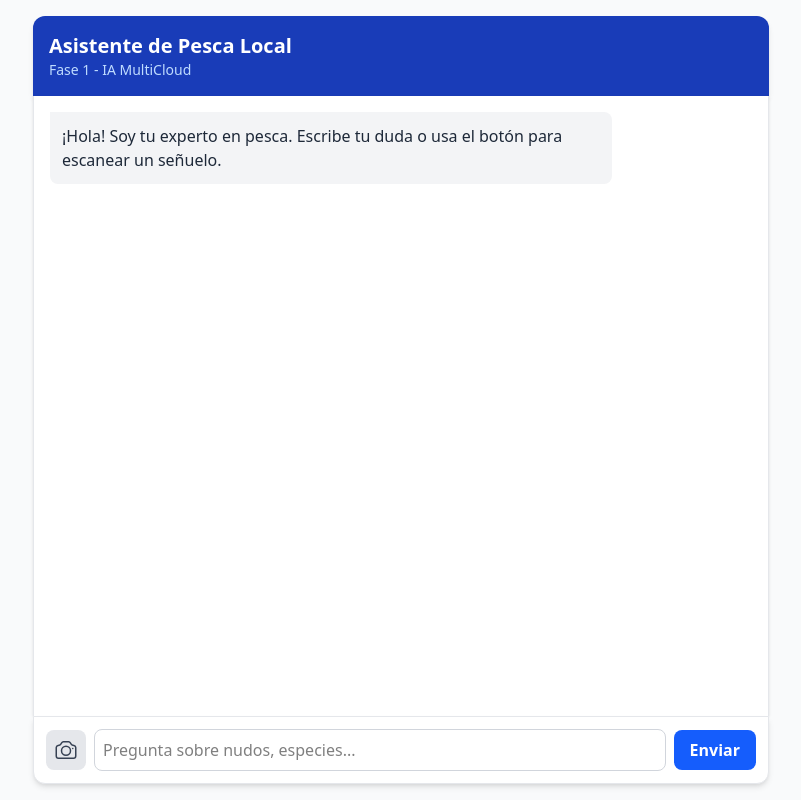
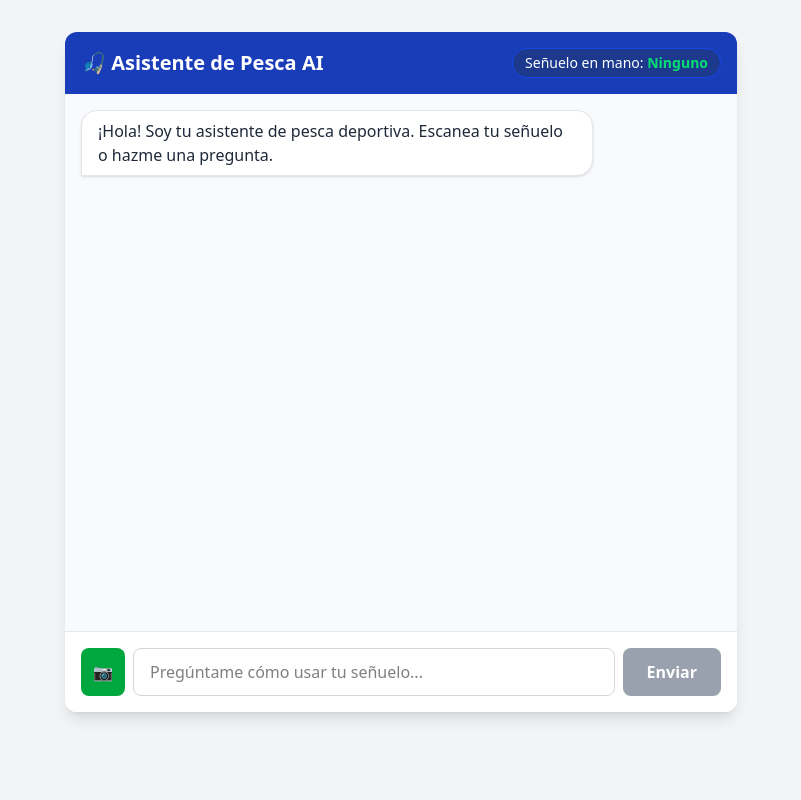
Before and after one commit to blame1617/asistente-pesca-front, a Next.js app: page / in a window 1280 px wide. Shown: the whole page, without its empty margins (239-1040 px from the left). Built offline with nearby package versions, Linux system fonts and the light colour scheme.

Commit message:
Agregado integracion con vision

```diff
--- a/src/app/page.tsx
+++ b/src/app/page.tsx
@@ -1,95 +1,171 @@
 "use client";
 
-import { useState } from "react";
+import { useState, useRef, useEffect } from 'react'; // <-- Agregado useEffect
 
-export default function Home() {
-  const [messages, setMessages] = useState([
-    { role: "assistant", content: "¡Hola! Soy tu experto en pesca. Escribe tu duda o usa el botón para escanear un señuelo." }
+// Definimos la estructura de un mensaje para TypeScript
+interface Mensaje {
+  role: string;
+  content: string;
+}
+
+export default function AsistentePesca() {
+  const [mensajes, setMensajes] = useState<Mensaje[]>([
+    { role: "assistant", content: "¡Hola! Soy tu asistente de pesca deportiva. Escanea tu señuelo o hazme una pregunta." }
   ]);
-  const [inputText, setInputText] = useState("");
+  const [inputUsuario, setInputUsuario] = useState("");
+  const [senueloActual, setSenueloActual] = useState("Ninguno");
+  const [cargando, setCargando] = useState(false);
 
-  const handleSendMessage = async () => {
-    if (!inputText.trim()) return;
+  const fileInputRef = useRef<HTMLInputElement>(null);
 
-    const userMessage = inputText;
+  // --- INICIO CÓDIGO AUTO-SCROLL ---
+  const messagesEndRef = useRef<HTMLDivElement>(null);
 
-    // 1. Agregamos el mensaje del usuario a la UI temporalmente
-    setMessages(prev => [...prev, { role: "user", content: userMessage }]);
-    setInputText("");
+  const scrollToBottom = () => {
+    messagesEndRef.current?.scrollIntoView({ behavior: "smooth" });
+  };
+
+  useEffect(() => {
+    scrollToBottom();
+  }, [mensajes, cargando]); // Se ejecuta cada vez que cambia el array de mensajes o el estado de carga
+  // --- FIN CÓDIGO AUTO-SCROLL ---
+
+  const escanearSenuelo = async (event: React.ChangeEvent<HTMLInputElement>) => {
+    // El signo de interrogación protege en caso de que el usuario cancele la subida
+    const file = event.target.files?.[0];
+    if (!file) return;
+
+    const formData = new FormData();
+    formData.append("file", file);
 
     try {
-      // 2. Conectamos con el backend de FastAPI
-      const response = await fetch("http://localhost:8000/chat", {
+      setSenueloActual("Analizando...");
+
+      const response = await fetch("http://127.0.0.1:8000/upload-image", {
         method: "POST",
-        headers: {
-          "Content-Type": "application/json",
-        },
-        body: JSON.stringify({ message: userMessage }),
+        body: formData,
       });
 
       const data = await response.json();
 
-      // 3. Agregamos la respuesta del backend a la UI
-      setMessages(prev => [...prev, data]);
+      if (data.status === "success") {
+        setSenueloActual(data.detected);
+        setMensajes((prev) => [
+          ...prev,
+          { role: "assistant", content: `📸 ¡Listo! He detectado que tienes un ${data.detected}. ¿En qué te puedo ayudar con él?` }
+        ]);
+      } else {
+        setSenueloActual("No detectado");
+        alert(data.message);
+      }
+    } catch (error) {
+      console.error("Error de conexión:", error);
+      setSenueloActual("Error de conexión");
+    } finally {
+      if (event.target) {
+        event.target.value = '';
+      }
+    }
+  };
 
+  const enviarMensaje = async (e: React.FormEvent<HTMLFormElement>) => {
+    e.preventDefault();
+    if (!inputUsuario.trim()) return;
+
+    const nuevoMensaje = { role: "user", content: inputUsuario };
+    const historialActualizado = [...mensajes, nuevoMensaje];
+
+    setMensajes(historialActualizado);
+    setInputUsuario("");
+    setCargando(true);
+
+    try {
+      const response = await fetch("http://127.0.0.1:8000/chat", {
+        method: "POST",
+        headers: { "Content-Type": "application/json" },
+        body: JSON.stringify({ messages: historialActualizado }),
+      });
+
+      const data = await response.json();
+
+      setMensajes((prev) => [...prev, { role: data.role, content: data.content }]);
     } catch (error) {
-      console.error("Error conectando con el backend:", error);
-      setMessages(prev => [...prev, { role: "assistant", content: "Error de conexión. ¿Está FastAPI encendido en el puerto 8000?" }]);
+      console.error("Error en el chat:", error);
+      setMensajes((prev) => [...prev, { role: "assistant", content: "Error al conectar con el servidor local." }]);
+    } finally {
+      setCargando(false);
     }
   };
 
   return (
-    <main className="flex flex-col h-screen max-w-3xl mx-auto p-4 bg-gray-50">
-      {/* Header */}
-      <header className="bg-blue-800 text-white p-4 rounded-t-xl shadow-md">
-        <h1 className="text-xl font-bold">Asistente de Pesca Local</h1>
-        <p className="text-sm text-blue-200">Fase 1 - IA MultiCloud</p>
-      </header>
+    <div className="min-h-screen bg-gray-100 p-4 md:p-8 font-sans">
+      <div className="max-w-2xl mx-auto bg-white rounded-xl shadow-lg overflow-hidden flex flex-col h-[85vh]">
 
-      {/* Área del Chat */}
-      <div className="flex-1 overflow-y-auto p-4 bg-white border-x border-gray-200 shadow-sm flex flex-col gap-3">
-        {messages.map((msg, index) => (
-          <div
-            key={index}
-            className={`p-3 rounded-lg max-w-[80%] whitespace-pre-wrap ${msg.role === "assistant"
-              ? "bg-gray-100 text-gray-800 self-start rounded-tl-none"
-              : "bg-blue-600 text-white self-end rounded-tr-none"
-              }`}
-          >
+        <div className="bg-blue-800 text-white p-4 flex justify-between items-center">
+          <h1 className="text-xl font-bold">🎣 Asistente de Pesca AI</h1>
+          <div className="text-sm bg-blue-900 px-3 py-1 rounded-full border border-blue-700">
+            Señuelo en mano: <span className="font-bold text-green-400">{senueloActual}</span>
+          </div>
+        </div>
+
+        <div className="flex-1 overflow-y-auto p-4 space-y-4 bg-gray-50">
+          {mensajes.map((msg, index) => (
+            <div key={index} className={`flex ${msg.role === 'user' ? 'justify-end' : 'justify-start'}`}>
+              <div className={`max-w-[80%] rounded-2xl px-4 py-2 ${msg.role === 'user'
+                ? 'bg-blue-600 text-white rounded-br-none'
+                : 'bg-white border border-gray-200 text-gray-800 rounded-bl-none shadow-sm'
+                }`}>
                 {msg.content}
               </div>
+            </div>
           ))}
+          {cargando && (
+            <div className="text-gray-400 text-sm italic">El asistente está escribiendo...</div>
+          )}
+          {/* DIV INVISIBLE DE ANCLAJE PARA EL SCROLL */}
+          <div ref={messagesEndRef} />
         </div>
 
-      {/* Barra de Input */}
-      <div className="bg-white p-3 border border-gray-200 rounded-b-xl shadow-md flex gap-2 items-center">
-        {/* Botón para Cámara / Subir Archivo */}
+        <div className="p-4 bg-white border-t border-gray-200">
+          <form onSubmit={enviarMensaje} className="flex gap-2">
+
+            <input
+              type="file"
+              accept="image/*"
+              capture="environment"
+              ref={fileInputRef}
+              onChange={escanearSenuelo}
+              className="hidden"
+            />
             <button
-          className="p-2 bg-gray-200 hover:bg-gray-300 text-gray-700 rounded-lg transition-colors"
+              type="button"
+              onClick={() => fileInputRef.current?.click()}
+              className="bg-green-600 hover:bg-green-700 text-white p-3 rounded-lg transition-colors flex-shrink-0"
               title="Escanear Señuelo"
             >
-          <svg xmlns="http://www.w3.org/2000/svg" fill="none" viewBox="0 0 24 24" strokeWidth={1.5} stroke="currentColor" className="w-6 h-6">
-            <path strokeLinecap="round" strokeLinejoin="round" d="M6.827 6.175A2.31 2.31 0 0 1 5.186 7.23c-.38.054-.757.112-1.134.175C2.999 7.58 2.25 8.507 2.25 9.574V18a2.25 2.25 0 0 0 2.25 2.25h15A2.25 2.25 0 0 0 21.75 18V9.574c0-1.067-.75-1.994-1.802-2.169a47.865 47.865 0 0 0-1.134-.175 2.31 2.31 0 0 1-1.64-1.055l-.822-1.316a2.192 2.192 0 0 0-1.736-1.039 48.774 48.774 0 0 0-5.232 0 2.192 2.192 0 0 0-1.736 1.039l-.821 1.316Z" />
-            <path strokeLinecap="round" strokeLinejoin="round" d="M16.5 12.75a4.5 4.5 0 1 1-9 0 4.5 4.5 0 0 1 9 0ZM18.75 10.5h.008v.008h-.008V10.5Z" />
-          </svg>
+              📷
             </button>
 
             <input
               type="text"
-          value={inputText}
-          onChange={(e) => setInputText(e.target.value)}
-          onKeyDown={(e) => e.key === 'Enter' && handleSendMessage()}
-          placeholder="Pregunta sobre nudos, especies..."
-          className="flex-1 p-2 border border-gray-300 rounded-lg focus:outline-none focus:border-blue-500 text-black"
+              value={inputUsuario}
+              onChange={(e) => setInputUsuario(e.target.value)}
+              placeholder="Pregúntame cómo usar tu señuelo..."
+              className="flex-1 border border-gray-300 rounded-lg px-4 py-2 focus:outline-none focus:ring-2 focus:ring-blue-500 text-black"
+              disabled={cargando}
             />
 
             <button
-          onClick={handleSendMessage}
-          className="px-4 py-2 bg-blue-600 hover:bg-blue-700 text-white font-semibold rounded-lg transition-colors"
+              type="submit"
+              disabled={cargando || !inputUsuario.trim()}
+              className="bg-blue-600 hover:bg-blue-700 disabled:bg-gray-400 text-white font-bold py-2 px-6 rounded-lg transition-colors"
             >
               Enviar
             </button>
+          </form>
         </div>
-    </main>
+
+      </div>
+    </div>
   );
 }
```
Lines whose indentation alone changed are shown as unchanged.
